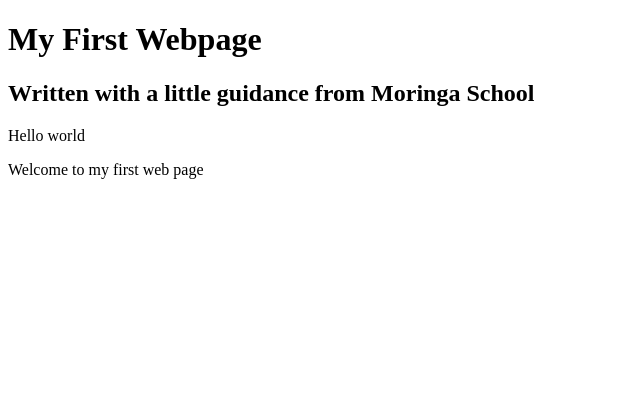
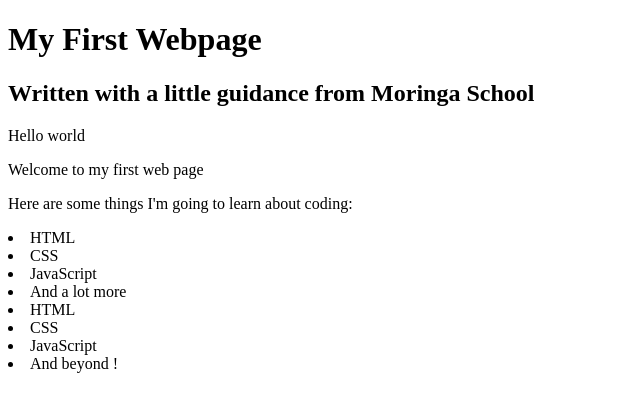
Before and after one commit to FidelisMomanyi/first-webpage, a plain HTML site: page my-first-webpage.html in a window 1280 px wide. Shown: the whole page, without its empty margins (0-640 px from the left). Drawn offline with Linux system fonts and the light colour scheme.

Commit message:
add list elements

```diff
--- a/my-first-webpage.html
+++ b/my-first-webpage.html
@@ -9,11 +9,24 @@
 
         <p> Hello world</p>
         <p>Welcome to my first web page</p>
+
+        <p>Here are some things I'm going to learn about coding:</p>
+        <U1>
+            <li>HTML</li>
+            <li>CSS</li>
+            <li>JavaScript</li>
+            <li>And a lot more</li>
+
+</U1>
+
+<O1>
+               <li>HTML</li>
+                <li>CSS</li>
+                <li>JavaScript</li>
+                <li>And beyond !</li>
+
+            </O1>
     </body>
 </html>
 
-
-
-
-
 </html>
```
